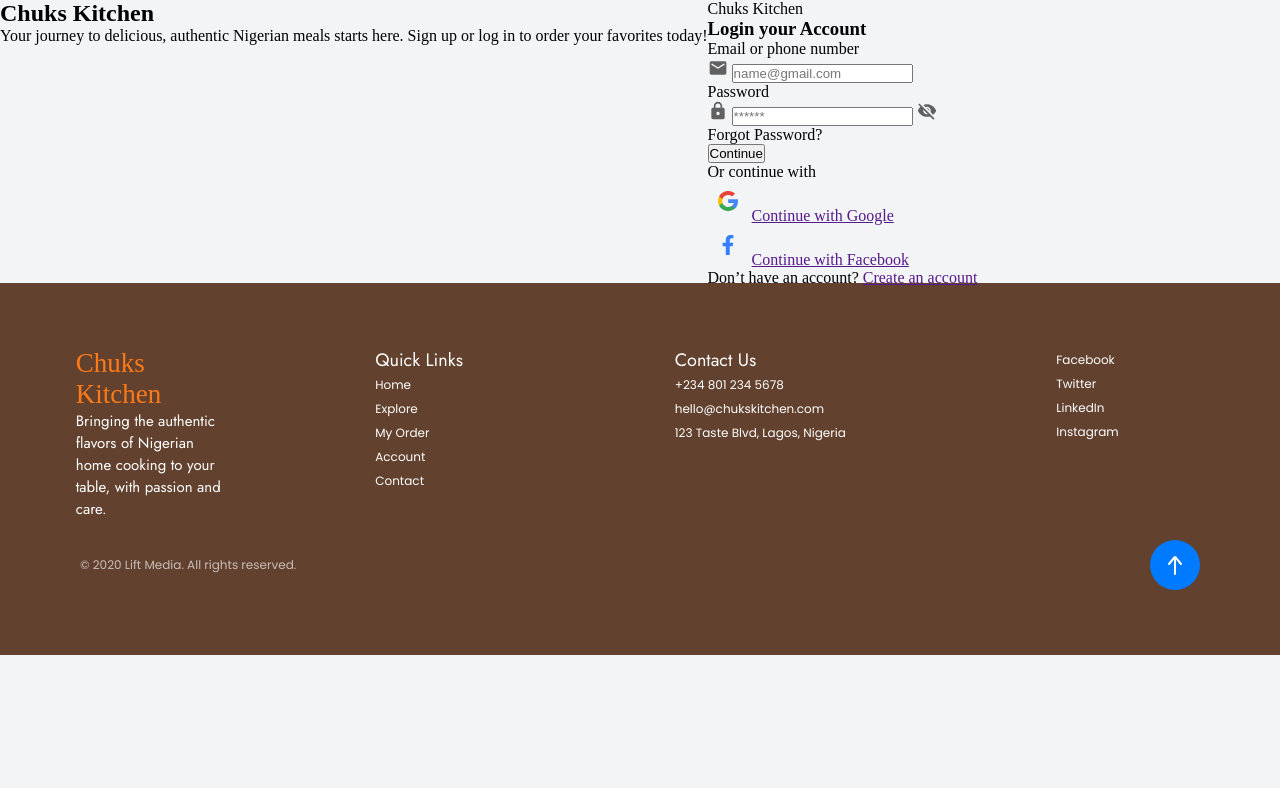
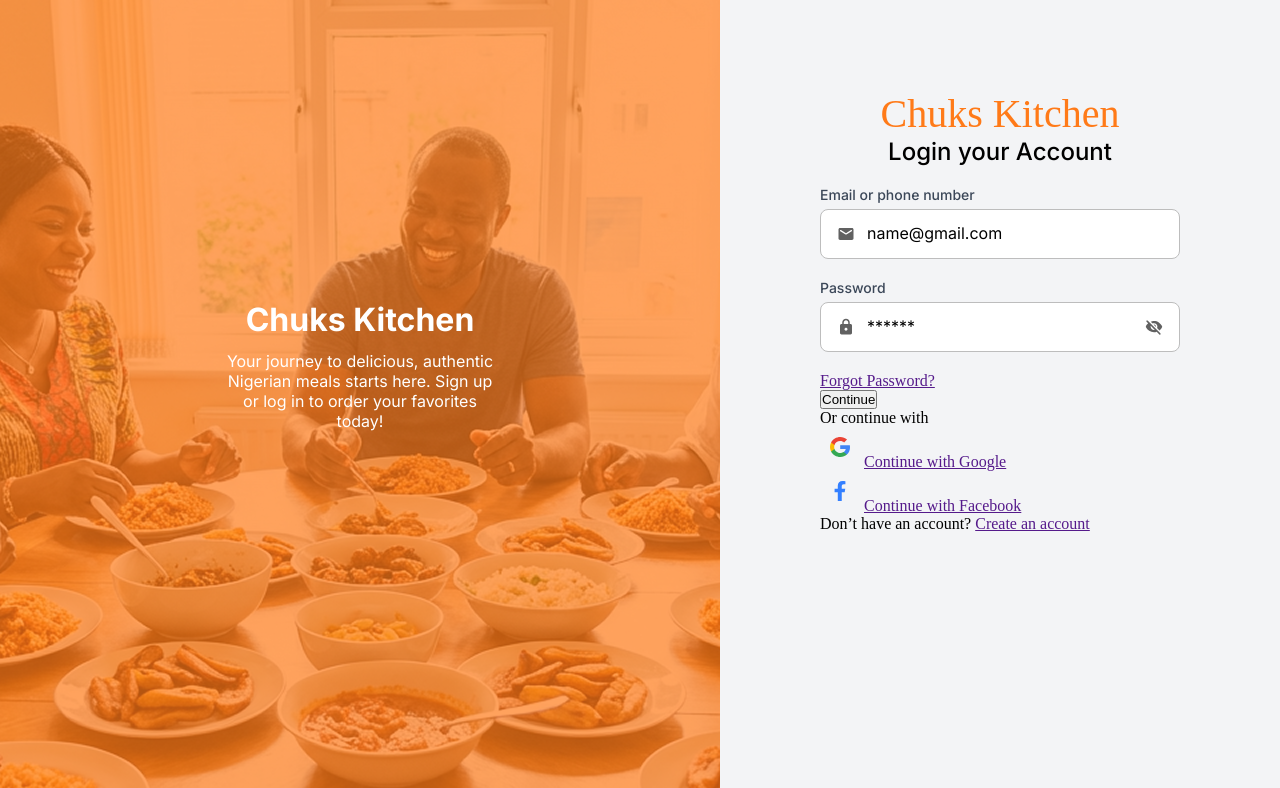
Before and after one commit to Alike001/Chuks-Kitchen, a plain HTML site: page signin.html in a window 1280 px wide. Shown: the top 788 px of the page. Drawn offline with Linux system fonts and the light colour scheme; a web font is replaced by a local one.

Commit message:
Update signin image in HTML and style the image and part of the form

```diff
--- a/signin.html
+++ b/signin.html
@@ -23,21 +23,26 @@
 <body style="background-color: #F3F4F6;">
   <main class="signin-page">
     <div class="signin-hero">
+      <img src="assets/images/Onboarding/Rectangle 1.png" alt="hero-image">
     <div class="overlay">
-      <h2>Chuks Kitchen</h2>
-      <p>Your journey to delicious, authentic Nigerian meals starts here. Sign up or log in to order your favorites today!</p>
+      <div class="overlay-text">
+        <h2>Chuks Kitchen</h2>
+        <p>Your journey to delicious, authentic Nigerian meals starts here. Sign up or log in to order your favorites today!</p>
+      </div>
     </div>
   </div>
 
   <div class="signin-container">
 
-    <div class="signincard">
+    <div class="signin-card">
       <div class="logo-text">Chuks Kitchen</div>
       <h3>Login your Account</h3>
     </div>
     <form>
       <div class="form-group">
-          <label>Email or phone number</label>
+          <div class="label">
+            <label>Email or phone number</label>
+          </div>
           <div class="input-details">
             <img src="assets/icons/Icons.svg" alt="mail">
             <input type="text" placeholder="name@gmail.com">
@@ -45,7 +50,9 @@
       </div>
 
        <div class="form-group">
-          <label>Password</label>
+          <div class="label">
+            <label>Password</label>
+          </div>
           <div class="input-details">
             <img src="assets/icons/Icons (1).svg" alt="lock">
             <input type="password" placeholder="******">
@@ -53,7 +60,7 @@
           </div>
       </div>
     </form>
-    <div class="forgot-pass">Forgot Password?</div>
+    <a href="">Forgot Password?</a>
     <div class="continue">
        <button class="btn-primary-filled">Continue</button>
         <div class="divider">Or continue with</div>
--- a/style.css
+++ b/style.css
@@ -25,7 +25,7 @@
   justify-content: space-between;
 }
 
-.logo .logo-text {
+.logo .logo-text, .signin-card .logo-text{
   font-family: Island Moments;
   font-weight: 400;
   font-size: 40px;
@@ -268,3 +268,103 @@
     align-items: center;
     justify-content: center;
 }
+
+.signin-page {
+  display: flex;
+  min-height: 100vh;
+}
+
+.signin-page .signin-hero {
+  flex: 1;
+  position: relative;
+}
+
+.signin-hero .overlay {
+  position: absolute;
+  inset: 0;
+  background-color: #FF7A18B2;
+  display: flex;
+  justify-content: center;
+  padding: 300px 65px;
+}
+
+.overlay .overlay-text {
+  max-width: 270px;
+  font-family: Inter;
+  color: #FFFFFF;
+  height: 135px;
+}
+
+.overlay-text h2 {
+  font-size: 32px;
+  text-align: center;
+  margin-bottom: 12px;
+}
+
+.overlay-text p {
+  font-size: 16px;
+  text-align: center;
+}
+
+.signin-container {
+  flex: 1;
+  margin: 80px 90px;
+  padding: 10px;
+}
+
+.signin-card {
+  text-align: center;
+  margin-bottom: 10px;
+}
+
+.signin-card h3 {
+  font-family: Inter;
+  font-size: 24px;
+  color: #000000;
+  font-weight: 500;
+  margin-bottom: 20px;
+}
+
+form .form-group {
+  margin-bottom: 20px;
+}
+
+.form-group .label {
+  font-family: Inter;
+  font-size: 14px;
+  color: #3B4758;
+  font-weight: 500;
+  margin-bottom: 6px;
+  display: block;
+}
+
+.form-group .input-details {
+  border: 1px solid #BDBDBD;
+  border-radius: 8px;
+  display: flex;
+  align-items: center;
+  padding: 0 16px;
+  gap: 12px;
+  background: white;
+}
+
+.input-details img {
+  width: 18px;
+  height: 18px;
+  flex-shrink: 0;
+}
+
+.input-details input {
+  border: none;
+  outline: none;
+  padding: 16px 0;
+  width: 100%;
+  font-size: 14px;
+}
+
+.input-details input::placeholder {
+  font-family: Inter;
+  font-size: 16px;
+  color: #000000;
+  font-weight: 400;
+}
```
